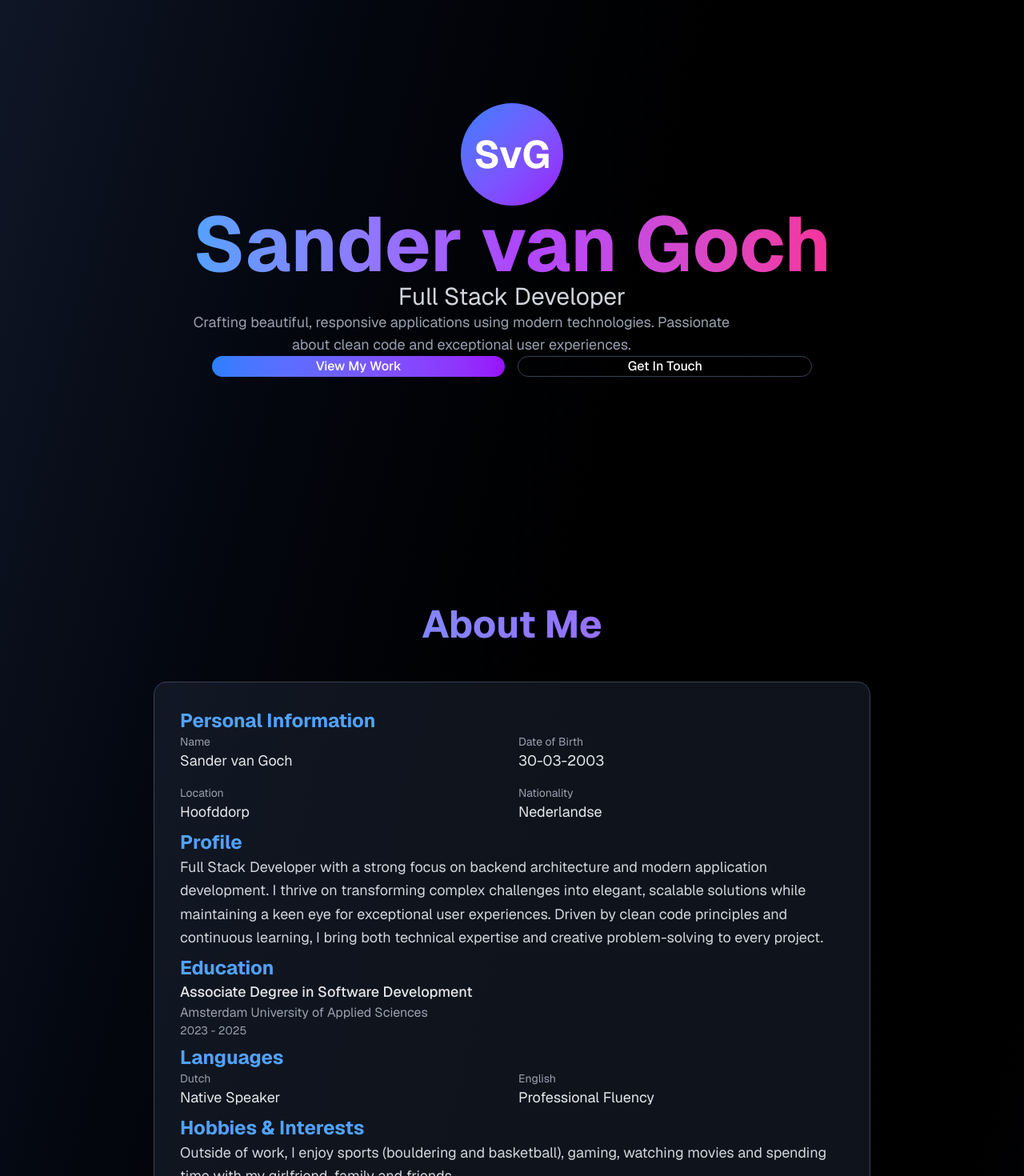
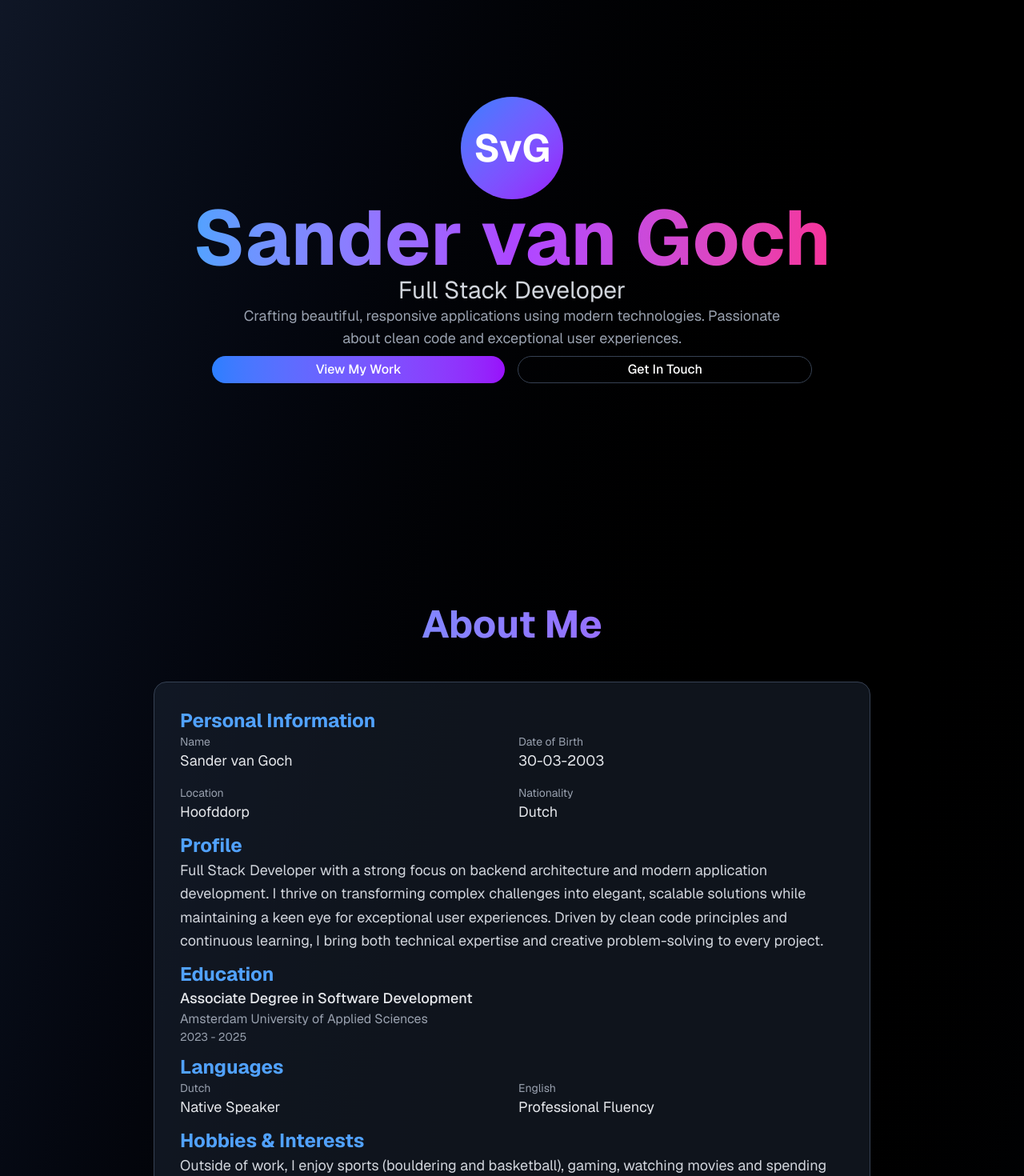
Before and after one commit to Sandervg03/Portfolio, a Next.js app in the folder portfolio/: page / in a window 1280 px wide. Shown: the part 140-1610 px from the top of the page at 80% size. Built offline with nearby package versions, Linux system fonts and the light colour scheme.

Commit message:
Fix/Translation and spacer

```diff
--- a/portfolio/app/components/spacer.tsx
+++ b/portfolio/app/components/spacer.tsx
@@ -1,5 +1,3 @@
-export function Spacer() {
-    return (
-        <div className="h-2" />
-    )
+export function Spacer({ height = 2 }: { height?: number }) {
+  return <div style={{ height: `${height * 0.25}rem` }} />;
 }
--- a/portfolio/app/page.tsx
+++ b/portfolio/app/page.tsx
@@ -123,7 +123,7 @@ export default function Home() {
         style={{ padding: "5rem 1.5rem 0" }}
       >
         <div
-          className={`max-w-4xl mx-auto text-center ${
+          className={`max-w-4xl mx-auto text-center flex flex-col items-center justify-center ${
             visibleSections.includes("home")
               ? "animate-fade-in"
               : "animate-fade-out"
@@ -146,19 +146,24 @@ export default function Home() {
             technologies. Passionate about clean code and exceptional user
             experiences.
           </p>
+
+          <Spacer />
+
           <div
             className="flex gap-4 justify-center w-full"
             style={{ padding: "0 1.5rem" }}
           >
             <button
               onClick={() => scrollToSection("projects")}
-              className="w-full py-3 bg-gradient-to-r from-blue-500 to-purple-600 rounded-full text-white font-medium hover:shadow-lg hover:shadow-purple-500/50 transition-all"
+              className="w-full bg-gradient-to-r from-blue-500 to-purple-600 rounded-full text-white font-medium hover:shadow-lg hover:shadow-purple-500/50 transition-all"
+              style={{ padding: "0.25rem 1.5rem" }}
             >
               View My Work
             </button>
             <button
               onClick={() => scrollToSection("contact")}
-              className="w-full py-3 border border-gray-700 rounded-full text-white font-medium hover:bg-gray-800 transition-all"
+              className="w-full border border-gray-700 rounded-full text-white font-medium hover:bg-gray-800 transition-all"
+              style={{ padding: "0.25rem 1.5rem" }}
             >
               Get In Touch
             </button>
@@ -210,12 +215,12 @@ export default function Home() {
                 </div>
                 <div>
                   <p className="text-gray-400 text-sm">Nationality</p>
-                  <p className="text-gray-200 text-lg">Nederlandse</p>
+                  <p className="text-gray-200 text-lg">Dutch</p>
                 </div>
               </div>
             </div>
 
-            <Spacer />
+            <Spacer height={3} />
 
             {/* Professional Profile */}
             <div className="mb-8">
@@ -231,7 +236,7 @@ export default function Home() {
               </p>
             </div>
 
-            <Spacer />
+            <Spacer height={3} />
 
             {/* Education */}
             <div className="mb-8">
@@ -251,7 +256,7 @@ export default function Home() {
               </div>
             </div>
 
-            <Spacer />
+            <Spacer height={3} />
 
             {/* Languages */}
             <div className="mb-8">
@@ -270,7 +275,7 @@ export default function Home() {
               </div>
             </div>
 
-            <Spacer />
+            <Spacer height={3} />
 
             {/* Interests */}
             <div>
```
